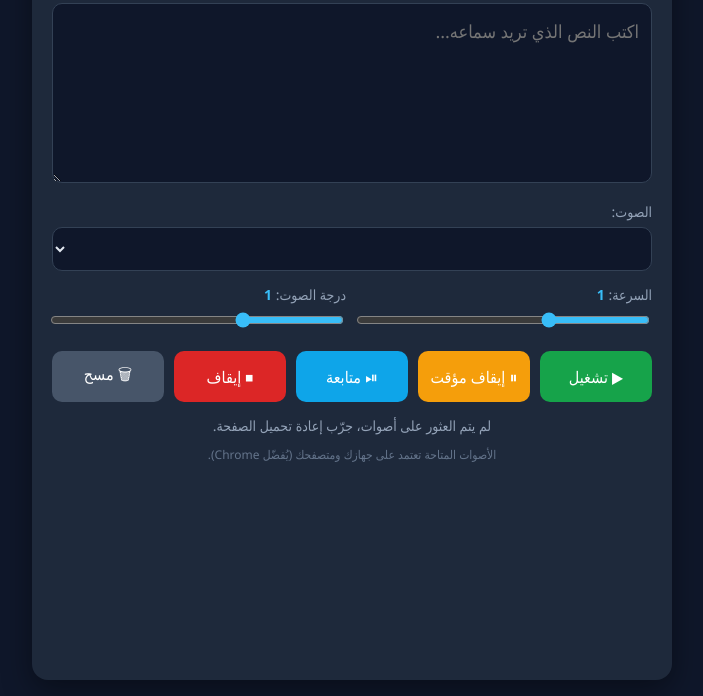
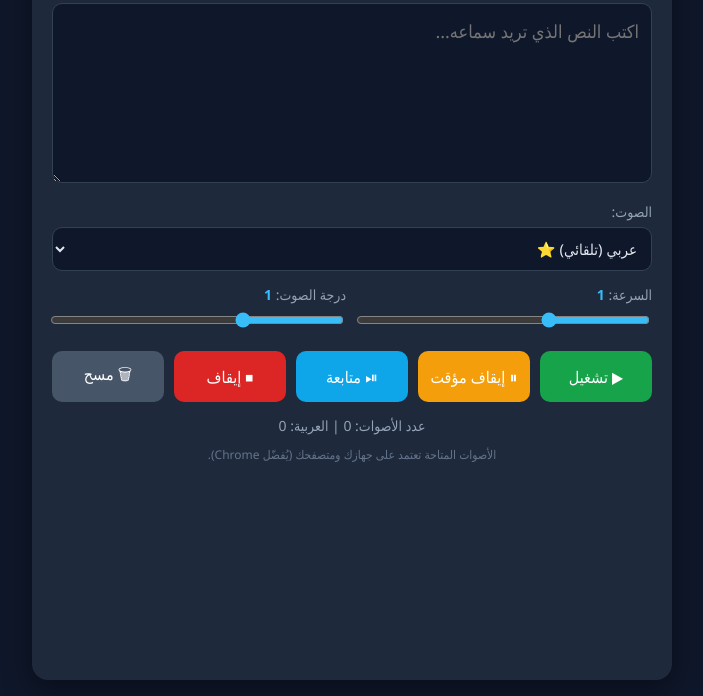
Before and after one commit to Dahshan65/ArabicTTS, a plain HTML site: page index.html in a window 1280 px wide. Shown: the part 104-800 px from the top of the page, without its empty margins (288-991 px from the left). Drawn offline with Linux system fonts and the light colour scheme.

Commit message:
Enhance voice loading and add auto Arabic option
Added automatic Arabic voice option and retry logic for loading voices.

```diff
--- a/index.html
+++ b/index.html
@@ -119,6 +119,7 @@
 
   let voices = [];
   let stopped = false;
+  let tries = 0;
 
   if (!synth) {
     statusEl.textContent = 'المتصفح لا يدعم تحويل النص إلى صوت.';
@@ -126,28 +127,46 @@
 
   function loadVoices() {
     voices = synth.getVoices();
-    // ترتيب: الأصوات العربية أولًا
-    voices.sort((a, b) => {
+    voices = voices.slice().sort((a, b) => {
       const aAr = a.lang.toLowerCase().startsWith('ar') ? 0 : 1;
       const bAr = b.lang.toLowerCase().startsWith('ar') ? 0 : 1;
       return aAr - bAr || a.name.localeCompare(b.name);
     });
+
+    const previous = voiceEl.value;
     voiceEl.innerHTML = '';
+
+    // خيار ثابت: عربي تلقائي (يعمل حتى لو لم يظهر اسم الصوت)
+    const auto = document.createElement('option');
+    auto.value = 'auto-ar';
+    auto.textContent = 'عربي (تلقائي) ⭐';
+    voiceEl.appendChild(auto);
+
     voices.forEach((v, i) => {
       const opt = document.createElement('option');
       opt.value = i;
       opt.textContent = v.name + ' (' + v.lang + ')';
       voiceEl.appendChild(opt);
     });
-    if (!voices.length) {
-      statusEl.textContent = 'لم يتم العثور على أصوات، جرّب إعادة تحميل الصفحة.';
+
+    if (previous && voiceEl.querySelector('option[value="' + previous + '"]')) {
+      voiceEl.value = previous;
     }
+
+    const arCount = voices.filter(v => v.lang.toLowerCase().startsWith('ar')).length;
+    statusEl.textContent = 'عدد الأصوات: ' + voices.length + ' | العربية: ' + arCount;
   }
 
   loadVoices();
   if (synth && synth.onvoiceschanged !== undefined) {
     synth.onvoiceschanged = loadVoices;
   }
+  // إعادة المحاولة لأن بعض الهواتف تتأخر في تحميل الأصوات
+  const retry = setInterval(() => {
+    tries++;
+    loadVoices();
+    if (tries >= 10) clearInterval(retry);
+  }, 700);
 
   rateEl.oninput = () => document.getElementById('rateVal').textContent = rateEl.value;
   pitchEl.oninput = () => document.getElementById('pitchVal').textContent = pitchEl.value;
@@ -175,8 +194,16 @@
       return;
     }
     const u = new SpeechSynthesisUtterance(chunks[index]);
-    const v = voices[voiceEl.value];
-    if (v) { u.voice = v; u.lang = v.lang; }
+
+    if (voiceEl.value === 'auto-ar') {
+      u.lang = 'ar-SA';
+      const ar = voices.find(v => v.lang.toLowerCase().startsWith('ar'));
+      if (ar) u.voice = ar;
+    } else {
+      const v = voices[voiceEl.value];
+      if (v) { u.voice = v; u.lang = v.lang; }
+    }
+
     u.rate = parseFloat(rateEl.value);
     u.pitch = parseFloat(pitchEl.value);
     u.onstart = () => statusEl.textContent = 'جارٍ القراءة... (' + (index + 1) + '/' + chunks.length + ')';
@@ -194,6 +221,7 @@
     if (!text) { statusEl.textContent = 'اكتب نصًا أولًا.'; return; }
     synth.cancel();
     stopped = false;
+    synth.resume();
     speakChunks(splitText(text), 0);
   };
 
```
